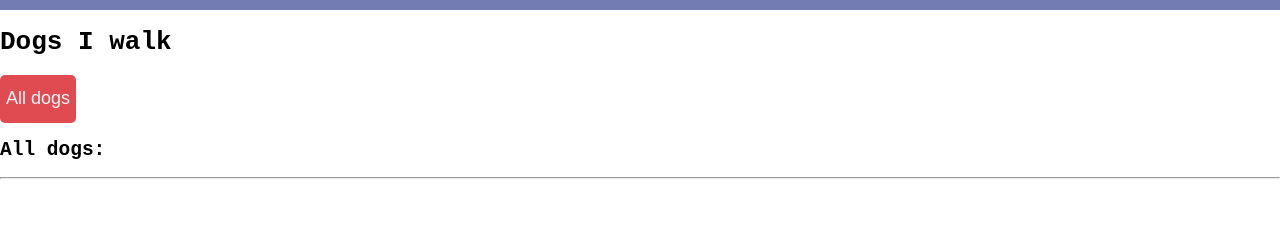
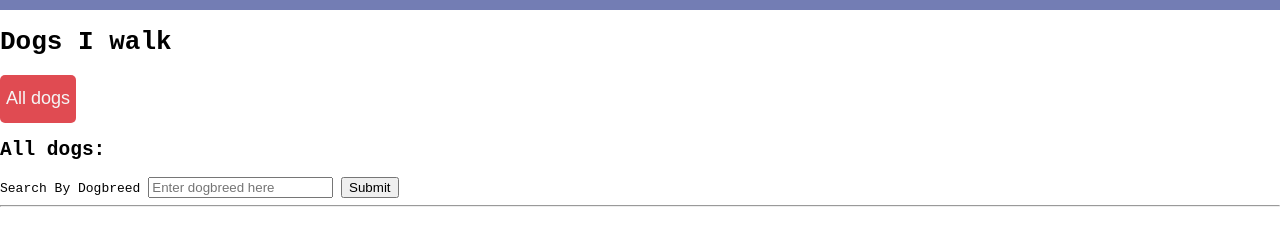
Before and after one commit to cristinalynn/Dogs-I-walk, a plain HTML site: page index.html in a window 1280 px wide. Shown: the part 134-380 px from the top of the page. Drawn offline with Linux system fonts and the light colour scheme.

Commit message:
Add form tag in index.html

```diff
--- a/index.html
+++ b/index.html
@@ -4,6 +4,7 @@
     <meta charset="utf-8" />
     <title>Dogs I walk</title>
     <link rel="stylesheet" href="index.css" />
+    <script src="/index.js"></script>
     <div id="dog-header">
       <img
         src="https://cdn1.epicgames.com/ue/product/Screenshot/1-1920x1080-891eead1cce612d01383427435066dab.png?resize=1&w=1920"
@@ -16,8 +17,15 @@
     <button id="all">All dogs</button>
     <h2>All dogs:</h2>
     <div id="dogs-container"></div>
+    <section>
+      <form>
+        <label for="searchByDogBreed">Search By Dogbreed</label>
+        <input id="searchByDogbreed" type="text" placeholder="Enter dogbreed here">
+        <input type="submit">
+      </form>
+    </section>
     <hr>
 
-    <script type="text/javascript" src="src/index.js"></script>
+
   </body>
 </html>
```
